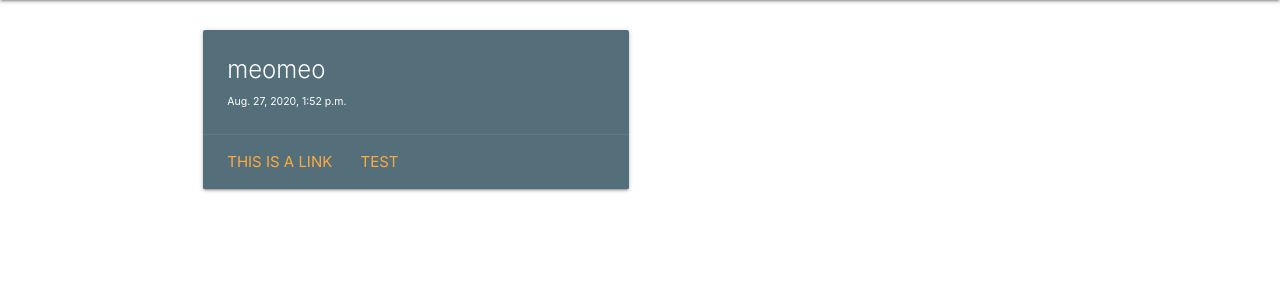
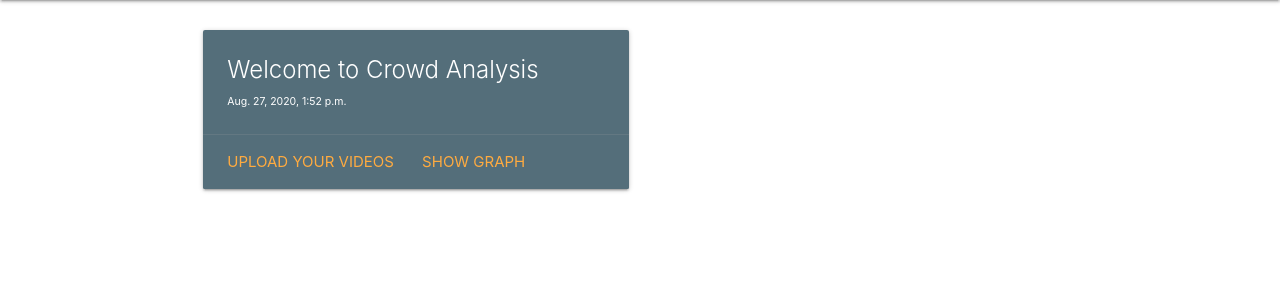
Before and after one commit to jguzaa/CrowdAnalysis, a Django app: page / in a window 1280 px wide. Shown: the part 64-364 px from the top of the page. Run offline with Django 3.2, Linux system fonts and the light colour scheme; data comes from the database, SQL or seed files in the repository; parts of the project's set-up code (start-up, migrations or seed data) failed here and were passed over.

Commit message:
Update home.html
update homepage

```diff
--- a/main/templates/main/home.html
+++ b/main/templates/main/home.html
@@ -6,13 +6,13 @@
         <div class="col s12 m6">
           <div class="card blue-grey darken-1">
             <div class="card-content white-text">
-              <span class="card-title">{{user.user_dashboard_title}}</span>
+              <span class="card-title">Welcome to Crowd Analysis</span>
                   <p style="font-size: 70%">{{user.user_dashboard_published}}</p>
                   <p>{{tut.user_dashboard_content|safe}}</p>
             </div>
             <div class="card-action">
-              <a href="#">This is a link</a>
-              <a href="/task">Test</a>
+              <a href="/videos/upload">Upload your videos</a>
+              <a href="/graph">Show Graph</a>
             </div>
           </div>
         </div>
```
